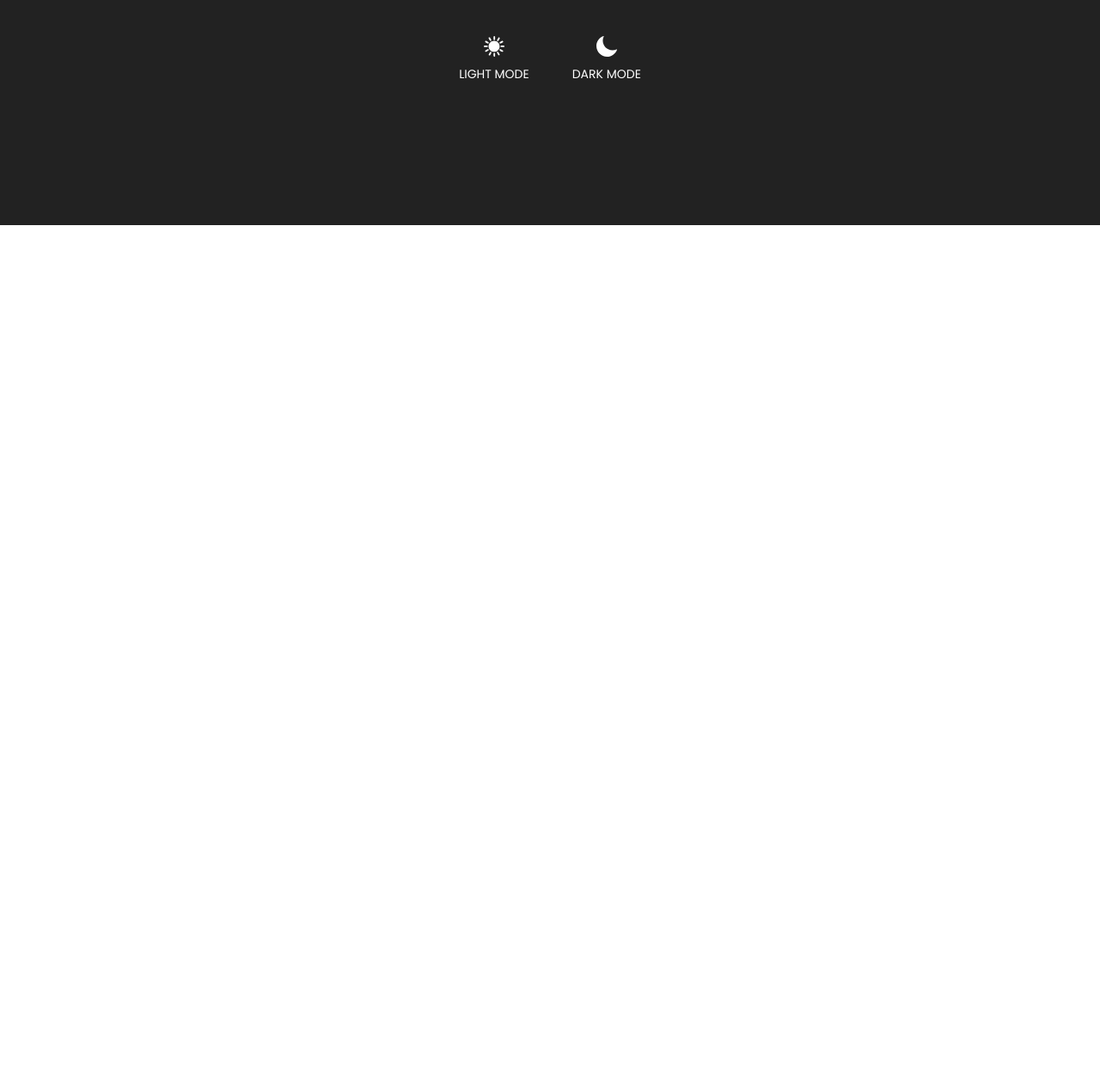
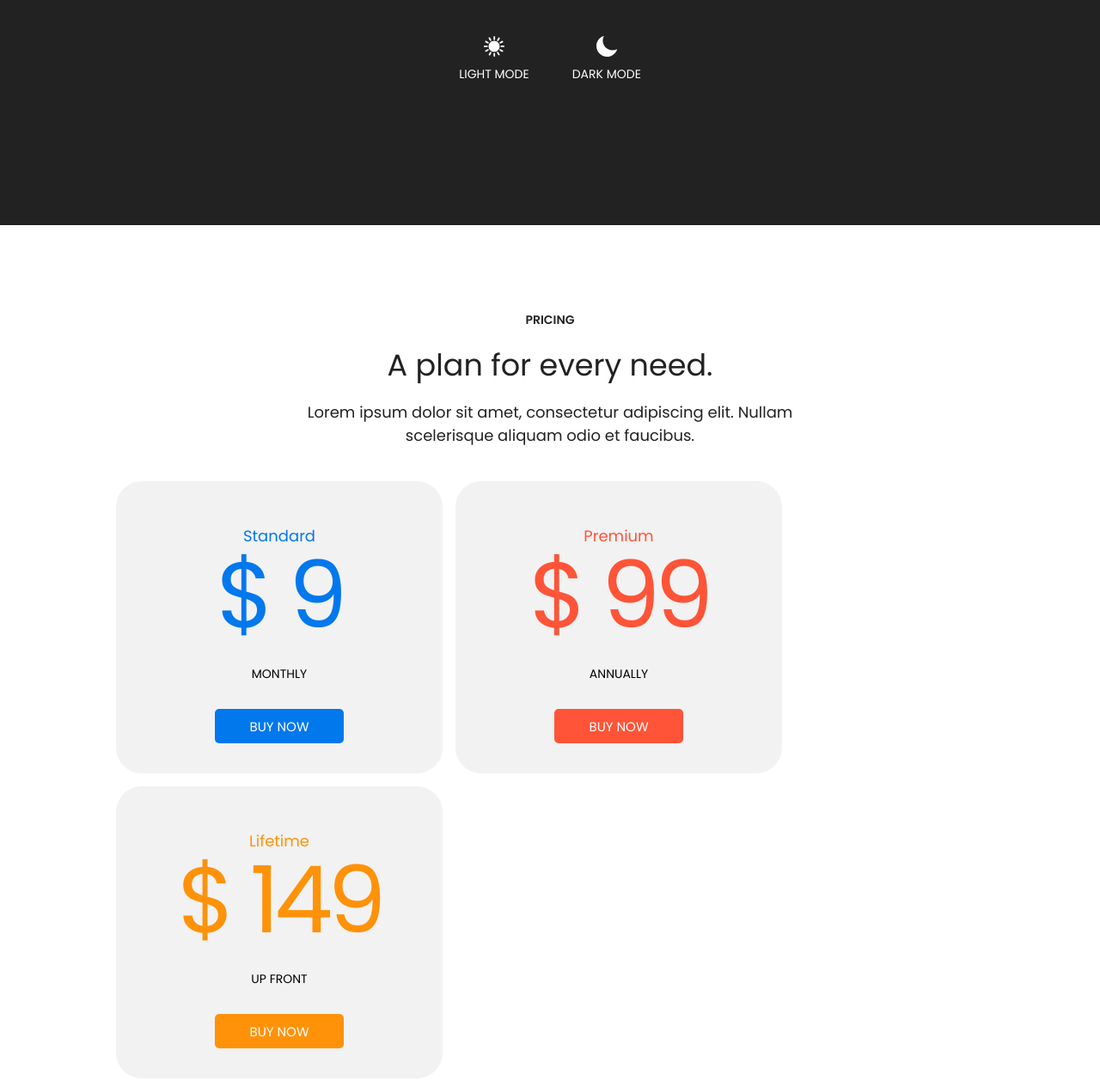
Before and after one commit to antonsoloviev/home-work-6, a plain HTML site: page index.html in a window 1280 px wide. Shown: the part 5173-6431 px from the top of the page at 86% size. Before the commit the page ends 5435 px from the top, so only its background shows below. Drawn offline with Linux system fonts and the light colour scheme; files that its build step writes are made by us from their sources.

Commit message:
feat:add section pricing

```diff
--- a/index.html
+++ b/index.html
@@ -234,5 +234,36 @@
     </div>
   </section>
 
+  <section id="pricing" class="pricing">
+    <div class="max-container">
+      <div class="pricing__title">
+        <h1>PRICING</h1>
+        <h2>A plan for every need.</h2>
+        <p>Lorem ipsum dolor sit amet, consectetur adipiscing elit. Nullam scelerisque aliquam odio et faucibus.</p>
+      </div>
+      <div class="pricing__container">
+        <div>
+          <p class="card-name card-1-color" >Standard</p>
+          <p class="card-price card-1-color">$ 9</p>
+          <p class="card-period">MONTHLY</p>
+          <button class="card-button card-1-bgcolor">BUY NOW</button>
+        </div>
+        <div>
+          <p class="card-name card-2-color" >Premium</p>
+          <p class="card-price card-2-color">$ 99</p>
+          <p class="card-period">ANNUALLY</p>
+          <button class="card-button card-2-bgcolor">BUY NOW</button>
+        </div>
+        <div>
+          <p class="card-name card-3-color" >Lifetime</p>
+          <p class="card-price card-3-color">$ 149</p>
+          <p class="card-period">UP FRONT</p>
+          <button class="card-button card-3-bgcolor">BUY NOW</button>
+        </div>
+      </div>
+    </div>
+  </section>
+
+
 </body>
 </html>
--- a/styles/style.css
+++ b/styles/style.css
@@ -612,3 +612,109 @@ display: flex;
   }
 
   /* DARK-MODE end */
+
+  /* PRICING start */
+  .pricing {
+    width: 100%;
+    display: flex;
+    background-color: white;
+  }
+
+  .pricing .max-container {
+    max-width: 1440px;
+    display: flex;
+    margin: 0 auto;
+    margin-top: 0px;
+    margin-bottom: 0px;
+    padding-top: 100px;
+    padding-bottom: 150px;
+    flex-direction: column;
+    align-items: center;
+
+  }
+
+  .pricing__title {
+    color: #222222;
+    display: flex;
+    margin: 0;
+    margin-bottom: 40px;
+    flex-direction: column;
+    align-items: center;
+    max-width: 575px;
+  }
+
+  .pricing__title h1 {
+    font-size: 1.4rem;
+    text-align: center;
+    padding-bottom: 15px;
+  }
+
+  .pricing__title h2 {
+    font-size: 3.5rem;
+    text-align: center;
+    padding-bottom: 15px;
+    font-weight: 400;
+
+  }
+
+  .pricing__title p {
+    font-size: 1.8rem;
+    text-align: center;
+  }
+
+  .pricing__container {
+    max-width: 1440px;
+    display: flex;
+    padding-left: 135px;
+    padding-right: 135px;
+    flex-wrap: wrap;
+    gap: 15px;
+  }
+
+  .pricing__container > div {
+    width: 380px;
+    height: 340px;
+    background-color: #F2F2F2;
+    border-radius: 30px;
+    display: flex;
+    flex-direction: column;
+    align-items: center;
+    overflow: hidden;
+    position: relative;
+  }
+
+  .card-name {
+    font-size: 1.8rem;
+    padding-top: 50px;
+  }
+
+  .card-price {
+    font-size: 10.8rem;
+    transform: translateY(-30px);
+    padding-top: 5px;
+    letter-spacing: -6px;
+  }
+
+  .card-period {
+    font-size: 1.4rem;
+    padding-top: 0px;
+    transform: translateY(-30px);
+  }
+
+  .card-button {
+    height: 40px;
+    width: 150px;
+    padding-left: 30px;
+    padding-right: 30px;
+    color: white;
+    border-radius: 5px;
+    font-family: inherit;
+    font-size: 1.5rem;
+    cursor: pointer;
+  }
+
+  .card-button:hover {
+    opacity: 0.85;
+  }
+
+  /* PRICING end */
```
